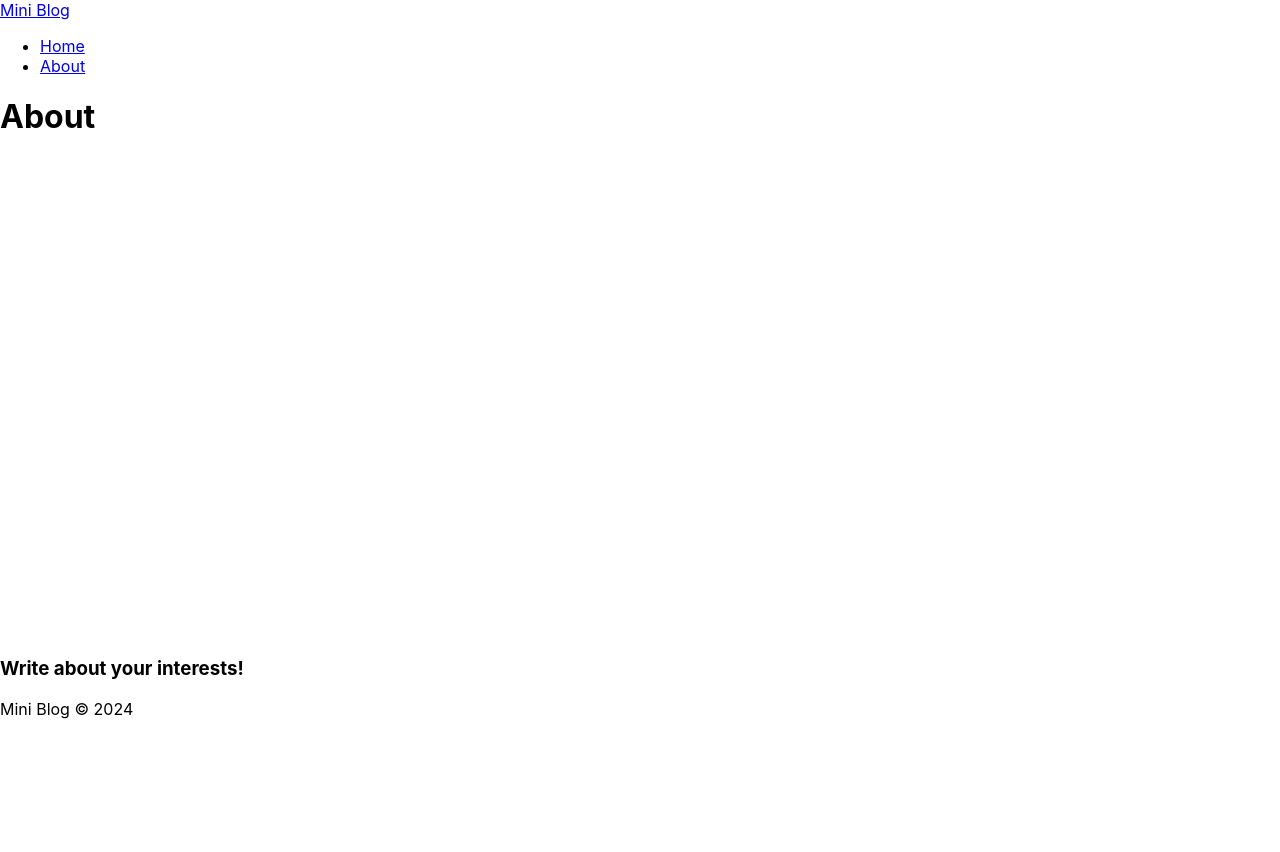
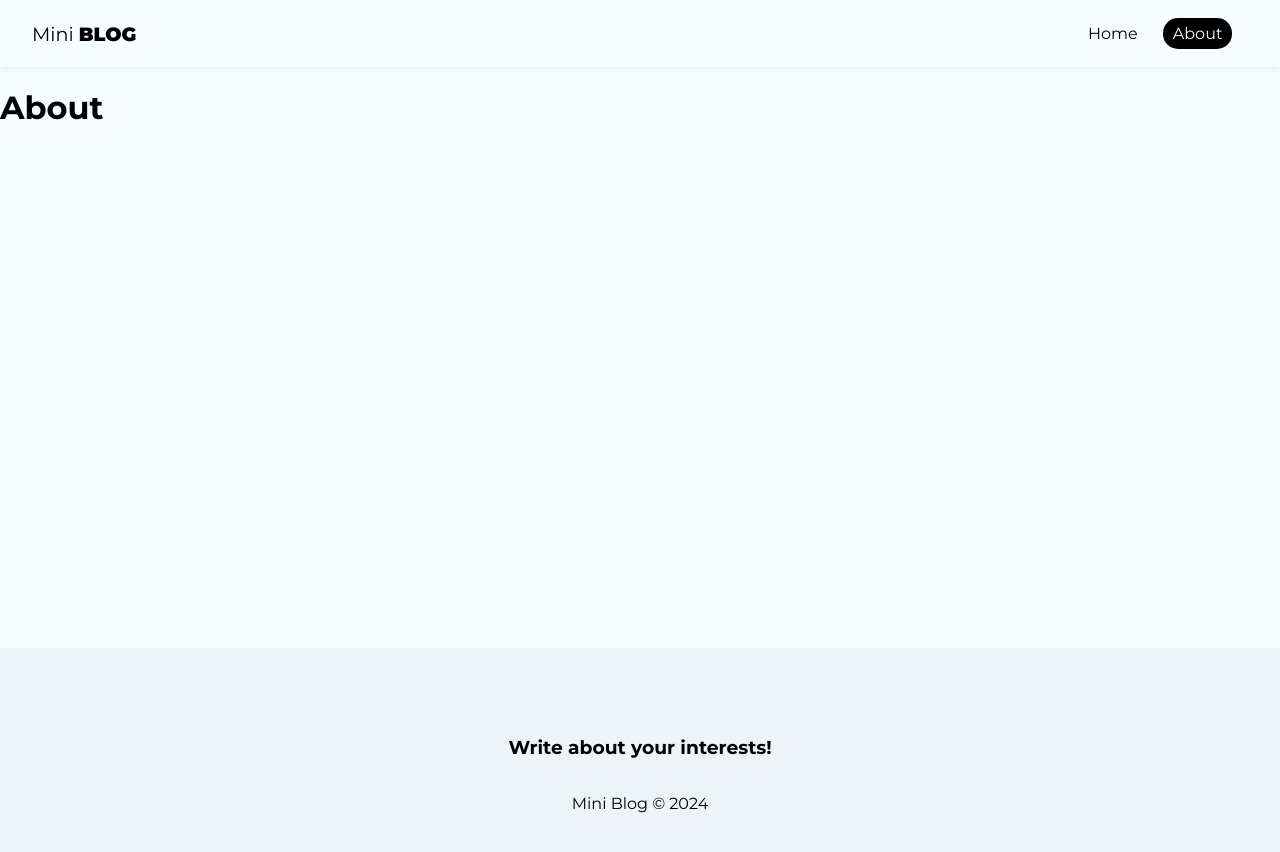
Before and after one commit to luigideff/React-MiniBlog, a React (Create React App) app: page /about in a window 1280 px wide. Shown: the top 852 px of the page. Before the commit the page ends 800 px from the top, so only its background shows below. Built offline with nearby package versions, Linux system fonts and the light colour scheme.

Commit message:
Added Montserrat font and some global CSS

```diff
--- a/public/index.html
+++ b/public/index.html
@@ -24,7 +24,10 @@
       work correctly both with client-side routing and a non-root public URL.
       Learn how to configure a non-root public URL by running `npm run build`.
     -->
-    <title>React App</title>
+    <title>Mini Blog</title>
+    <link rel="preconnect" href="https://fonts.googleapis.com">
+    <link rel="preconnect" href="https://fonts.gstatic.com" crossorigin>
+    <link href="https://fonts.googleapis.com/css2?family=Montserrat:ital,wght@0,100..900;1,100..900&display=swap" rel="stylesheet">
   </head>
   <body>
     <noscript>You need to enable JavaScript to run this app.</noscript>
--- a/src/components/Footer.jsx
+++ b/src/components/Footer.jsx
@@ -3,7 +3,7 @@
 
 const Footer = () => {
   return (
-    <footer>
+    <footer className={styles.footer}>
       <h3>Write about your interests!</h3>
       <p>Mini Blog &copy; 2024</p>
     </footer>
--- a/src/components/Footer.module.css
+++ b/src/components/Footer.module.css
@@ -0,0 +1,8 @@
+.footer {
+    height: 250px;
+    display: flex;
+    flex-direction: column;
+    align-items: center;
+    justify-content: center;
+    background-color: #edf3f6;
+  }
--- a/src/components/Navbar.jsx
+++ b/src/components/Navbar.jsx
@@ -1,18 +1,29 @@
 import React from "react";
 import { NavLink } from "react-router-dom";
+import styles from "./Navbar.module.css";
 
 const Navbar = () => {
   return (
-    <nav>
-      <NavLink to="/">
+    <nav className={styles.navbar}>
+      <NavLink to="/" className={styles.brand}>
         Mini <span>Blog</span>
       </NavLink>
-      <ul>
+      <ul className={styles.links_list}>
         <li>
-          <NavLink to="/">Home</NavLink>
+          <NavLink
+            to="/"
+            className={({ isActive }) => (isActive ? styles.active : "")}
+          >
+            Home
+          </NavLink>
         </li>
         <li>
-          <NavLink to="/about">About</NavLink>
+          <NavLink
+            to="/about"
+            className={({ isActive }) => (isActive ? styles.active : "")}
+          >
+            About
+          </NavLink>
         </li>
       </ul>
     </nav>
--- a/src/components/Navbar.module.css
+++ b/src/components/Navbar.module.css
@@ -0,0 +1,35 @@
+.navbar {
+    display: flex;
+    box-shadow: rgba(0, 0, 0, 0.15) 0px -2px 10px 0px;
+    justify-content: space-between;
+    align-items: center;
+    padding: 0.5em 2em;
+  }
+
+  .brand {
+    font-size: 1.2em;
+  }
+
+  .brand span {
+    font-weight: 900;
+    text-transform: uppercase;
+  }
+
+  .links_list {
+    display: flex;
+    list-style: none;
+  }
+
+  .links_list li {
+    margin-right: 1em;
+  }
+
+  .links_list li a {
+    padding: 0.4em 0.6em;
+  }
+
+  .active {
+    background-color: #000;
+    color: #fff;
+    border-radius: 15px;
+  }
--- a/src/index.css
+++ b/src/index.css
@@ -1,13 +1,40 @@
-body {
-  margin: 0;
-  font-family: -apple-system, BlinkMacSystemFont, 'Segoe UI', 'Roboto', 'Oxygen',
-    'Ubuntu', 'Cantarell', 'Fira Sans', 'Droid Sans', 'Helvetica Neue',
-    sans-serif;
-  -webkit-font-smoothing: antialiased;
-  -moz-osx-font-smoothing: grayscale;
+.montserrat-font {
+  font-family: "Montserrat", sans-serif;
+  font-optical-sizing: auto;
+  font-weight: 200;
+  font-style: normal;
 }
 
-code {
-  font-family: source-code-pro, Menlo, Monaco, Consolas, 'Courier New',
-    monospace;
-}
+body {
+    background-color: #f6fcff;
+    padding: 0;
+    margin: 0;
+    font-family: "Montserrat", sans-serif;
+  }
+
+  input::placeholder,
+  textarea::placeholder {
+    font-family: "Montserrat", sans-serif;
+  }
+
+  input:focus,
+  textarea:focus {
+    outline: none;
+  }
+
+  a,
+  nav button {
+    text-decoration: none;
+    background-color: transparent;
+    border: none;
+    color: #000;
+    transition: 0.4s;
+    font-size: 1em;
+    cursor: pointer;
+    font-family: "Montserrat", sans-seri;
+  }
+
+  a:hover,
+  nav button:hover {
+    color: #bbb;
+  }
```
